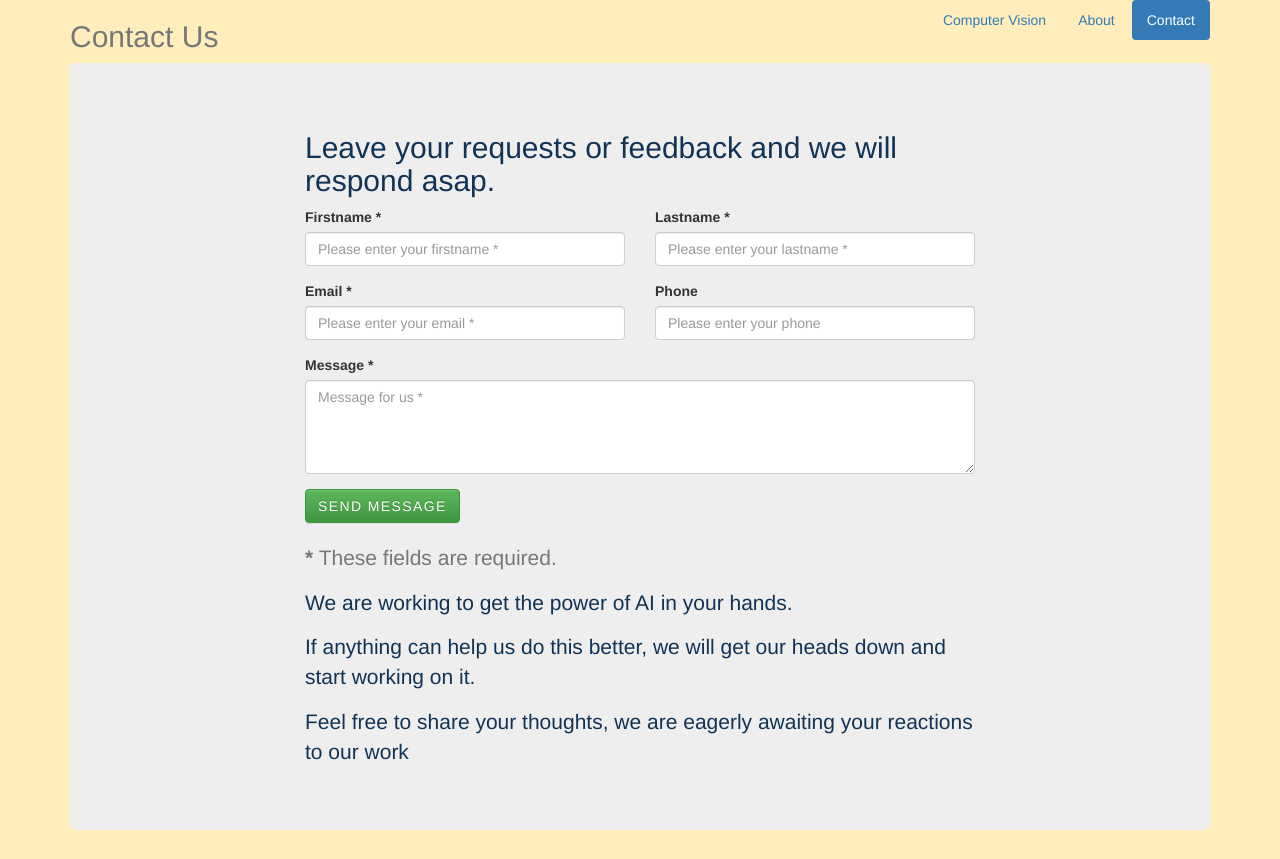
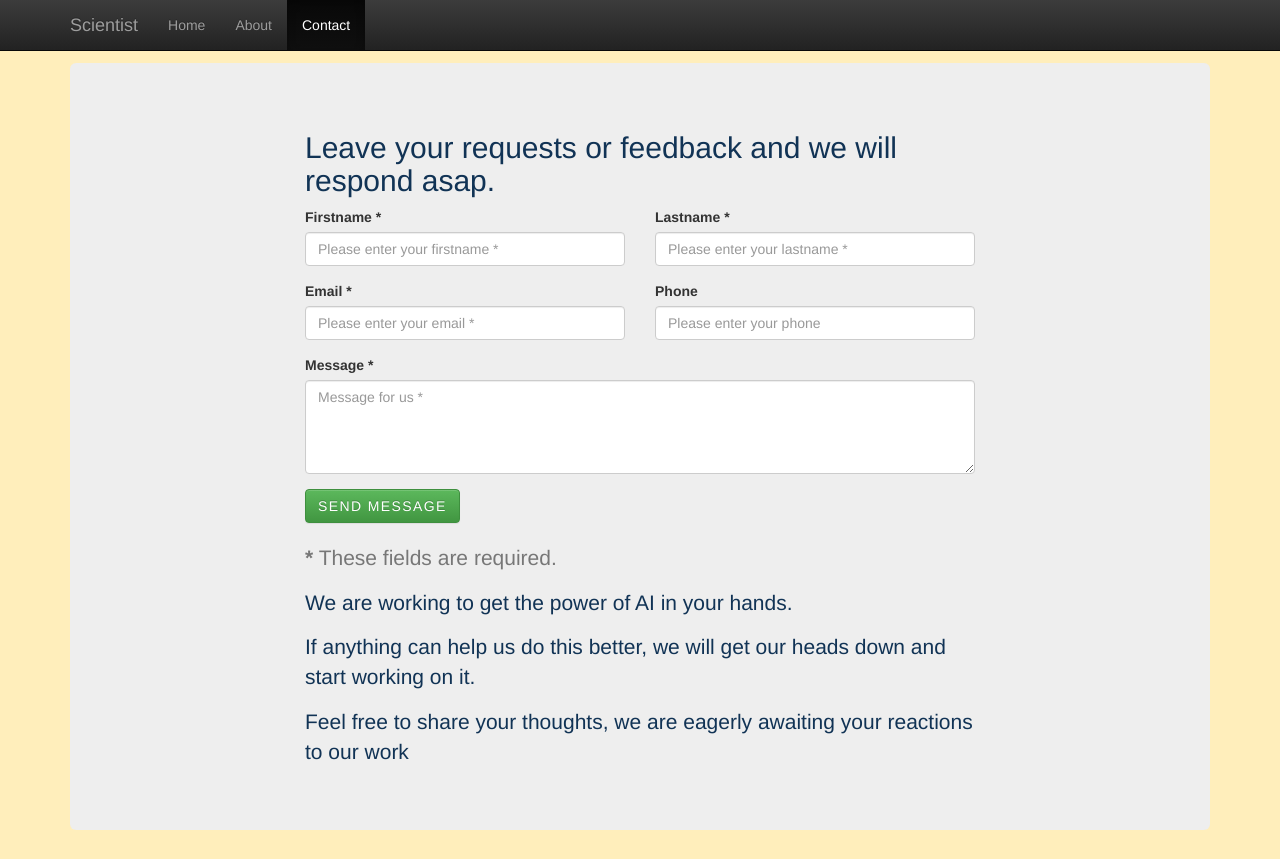
Before and after one commit to scientist-in/scientist_demoes, a Django app: page /contact in a window 1280 px wide. Shown: the top 859 px of the page. Run offline with Django 3.2, Linux system fonts and the light colour scheme; some libraries are stand-ins or nearby versions.

Commit message:
changed top nav bar

```diff
--- a/objectrecognition/static/objectrecognition/main.js
+++ b/objectrecognition/static/objectrecognition/main.js
@@ -6,7 +6,8 @@ $( document ).ready(function() {
    $(".bulk-upload").height($(".single-upload").height());
    f =$('.resultImage').width();
    $(".result-image").width(f);
-   h = $(".result-image").width()
+   h = $(".result-image").width();
+   //$('.navbar-brand').css('color','#EEE');
 });
 
 
--- a/objectrecognition/static/objectrecognition/style.css
+++ b/objectrecognition/static/objectrecognition/style.css
@@ -17,6 +17,9 @@ body{
 }
 text{
     height: 1em;
+}
+.navbar-brand{
+    color:#eee;
 }
 
 .node {
--- a/objectrecognition/templates/objectrecognition/contact.html
+++ b/objectrecognition/templates/objectrecognition/contact.html
@@ -18,13 +18,30 @@
 
         <div class="container">
             <div class="header clearfix">
+            <nav class="navbar navbar-inverse navbar-fixed-top">
+                <div class="container">
+                  <div class="navbar-header">
+                    <button type="button" class="navbar-toggle collapsed" data-toggle="collapse" data-target="#navbar" aria-expanded="false" aria-controls="navbar">
+                      <span class="sr-only">Toggle navigation</span>
+                      <span class="icon-bar"></span>
+                      <span class="icon-bar"></span>
+                      <span class="icon-bar"></span>
+                    </button>
+                    <a class="navbar-brand" href="#">Scientist</a>
+                  </div>
+                  <div id="navbar" class="navbar-collapse collapse">
+                    <ul class="nav navbar-nav">
+                      <li><a href="{% url 'list' fromPostFlag=0 %}">Home</a></li>
+                      <li><a href="#about">About</a></li>
+                      <li class="active"><a href="{% url 'contact' %}">Contact</a></li>
+                    </ul>
+                    <ul class="nav navbar-nav navbar-right">
+
+                    </ul>
+                  </div><!--/.nav-collapse -->
+                </div>
+              </nav>
             <nav>
-              <ul class="nav nav-pills pull-right">
-                <li role="presentation"><a href="{% url 'list' fromPostFlag=0 %}">Computer Vision</a></li>
-                <li role="presentation"><a href="/objectrecognition/0/">About</a></li>
-                <li role="presentation" class="active"><a href="{% url 'contact' %}">Contact</a></li>
-              </ul>
-            </nav>
             <h2 class="text-muted">Contact Us</h2>
           </div>
             <div class="jumbotron">
```
Also changed, not shown: objectrecognition/templates/objectrecognition/contact-thanks.html (+21 -6 lines), objectrecognition/templates/objectrecognition/index.html (+24 -3 lines).
